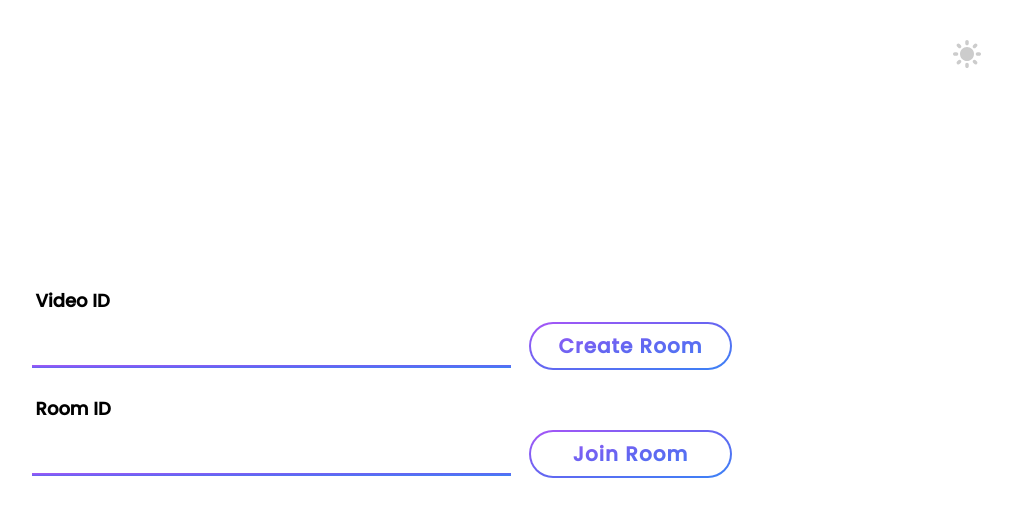
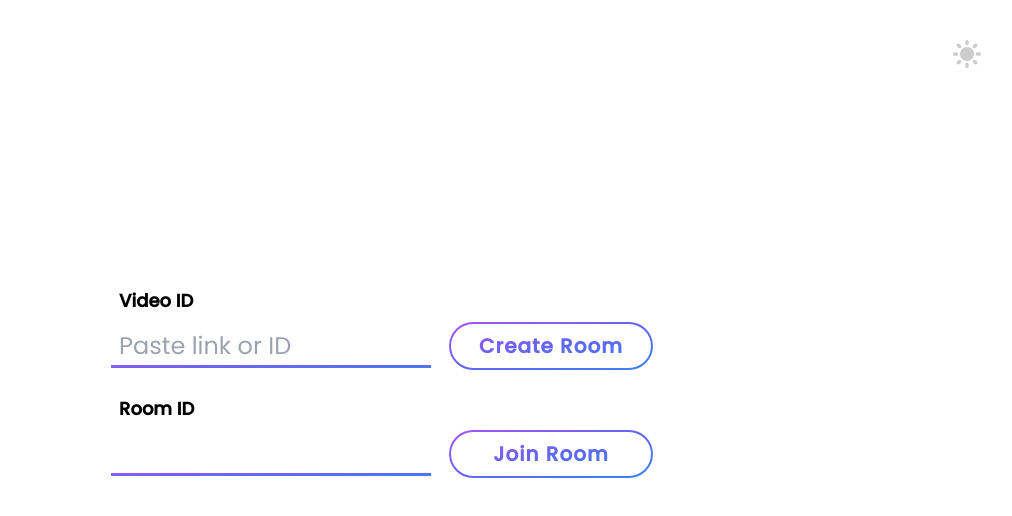
Before and after one commit to stufade/video_together, a Next.js app in the folder client/: page / in a window 1280 px wide. Shown: the top 516 px of the page, without its empty margins (259-1271 px from the left). Built offline with nearby package versions, Linux system fonts and the light colour scheme.

Commit message:
Small changes

```diff
--- a/client/src/components/InputForm.tsx
+++ b/client/src/components/InputForm.tsx
@@ -5,34 +5,43 @@ interface InputFormProps {
 	label: string;
 	buttonText: string;
 	createSubmit: (str: string) => (e: FormEvent) => void;
+	placeholder?: string;
 }
 
 const InputForm: React.FC<InputFormProps> = ({
 	label,
 	buttonText,
 	createSubmit,
+	placeholder
 }) => {
 	const [text, setText] = useState("");
 
 	const handleChange = (e: ChangeEvent<HTMLInputElement>) => {
-		setText(e.target.value);
+		const { value } = e.target;
+		let newText = value
+		if (value.includes("youtube") && value.includes("/watch?v=")) {
+			newText = value.substring(value.indexOf("/watch?v=") + 9, value.indexOf("/watch?v=") + 20);
+			console.log(newText);
+		}
+		setText(newText);
 	};
 
 	return (
-		<form onSubmit={createSubmit(text)} className="flex">
+		<form onSubmit={createSubmit(text)} className="flex gap-5 flex-col sm:flex-row">
 			<div
 				className="
-                    relative flex items-center mr-5
+                    relative flex items-center w-80
                     after:content-[''] after:h-[3px] after:absolute after:left-0 after:right-0 after:-bottom-0 after:gradient
             	"
 			>
-				<label className="block text-lg font-bold absolute left-1 bottom-[120%]">
+				<label className="block text-lg font-bold absolute left-2 bottom-[120%]">
 					{label}
 				</label>
 				<input
-					className="block text-2xl px-2 py-1 dark:bg-slate-700"
+					className="block text-2xl px-2 py-1 w-full dark:bg-[#333]"
 					onChange={handleChange}
 					value={text}
+					placeholder={placeholder}
 				/>
 			</div>
 			<Button className="flex-1">{buttonText}</Button>
--- a/client/src/components/Player.tsx
+++ b/client/src/components/Player.tsx
@@ -56,6 +56,7 @@ const Player: React.FC<PlayerProps> = ({ videoID }) => {
 		lastData = data;
 	};
 
+	// 640 / 360
 	return (
 		<div>
 			<YouTube
@@ -67,6 +68,8 @@ const Player: React.FC<PlayerProps> = ({ videoID }) => {
 				onPlay={handlePlayVideo}
 				onStateChange={hadnleStateChange}
 				onReady={(e) => e.target.playVideo}
+				className="w-full h-full"
+				containerClassName="w-[700px] aspect-video"
 				ref={playerRef}
 			/>
 		</div>
--- a/client/src/pages/index.tsx
+++ b/client/src/pages/index.tsx
@@ -9,6 +9,7 @@ const Home: NextPage = () => {
 			<InputForm
 				label="Video ID"
 				buttonText="Create Room"
+				placeholder="Paste link or ID"
 				createSubmit={createNewRoomHandler}
 			/>
 			<InputForm
```
Also changed, not shown: 2 other files (tests, documents, lock files or other folders).
